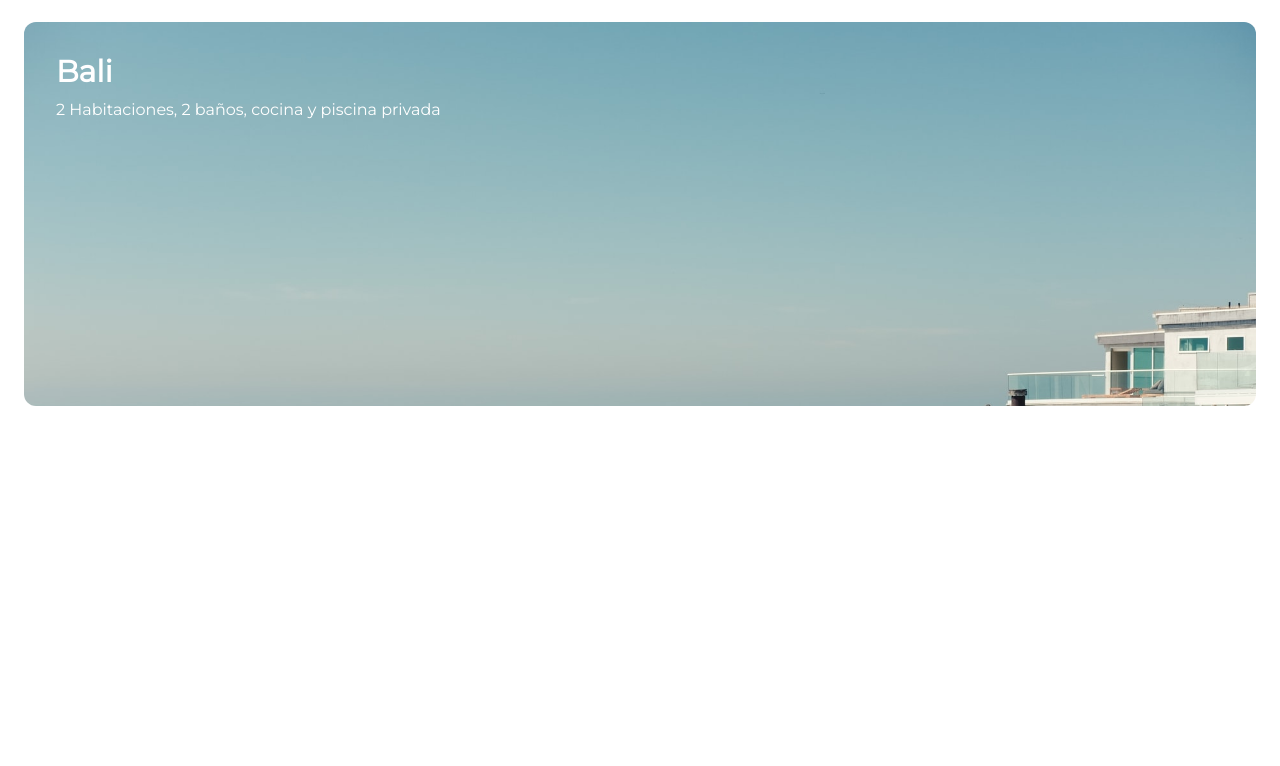
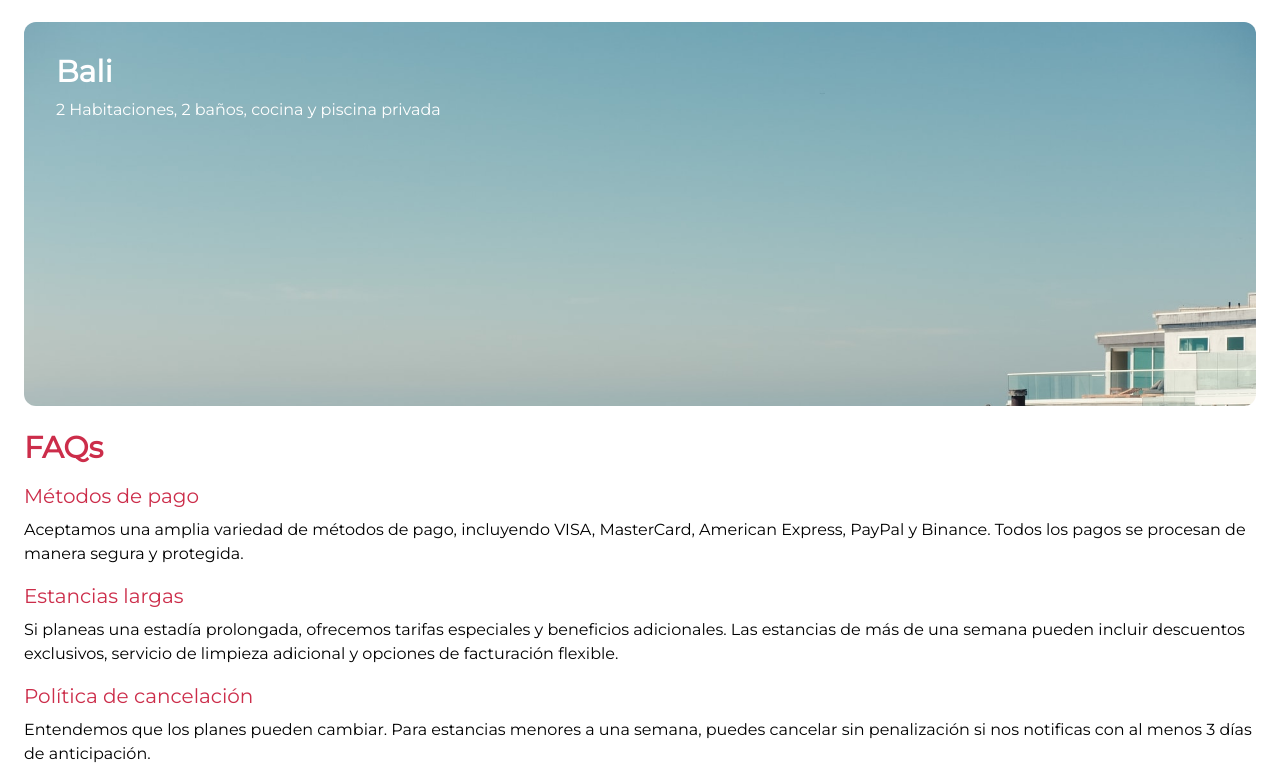
Before and after one commit to albertoBetancourt/horizon-travel, a website: page public/index.html in a window 1280 px wide. Shown: the part 1982-2748 px from the top of the page. Before the commit the page ends 2388 px from the top, so only its background shows below. Drawn offline with Linux system fonts and the light colour scheme.

Commit message:
se agrega sección de FAQs

```diff
--- a/public/index.html
+++ b/public/index.html
@@ -20,7 +20,7 @@
                     <div class="w-full h-full flex flex-col absolute space-y-96 py-4 items-center">
                         <input class="w-48 outline-none p-3 rounded-full shadow-sm bg-white
                         transition-width duration-500 ease-in-out focus:ring-2 focus:w-11/12"
-                        placeholder="San Francisco" type="search">
+                            placeholder="San Francisco" type="search">
                         <button class="w-36 py-1 px-2 rounded-full text-lg font-semibold text-primary bg-white shadow-sm
                         transition-transform transition-colors duration-500 ease-in-out
                         hover:bg-primary hover:text-white hover:-translate-y-1 hover:scale-110">
@@ -34,7 +34,8 @@
             </div>
             <div class="p-6" id="recomendados">
                 <div class="text-3xl font-semibold text-primary">Recomendados</div>
-                <div class="w-auto h-72 items-center mt-6 overflow-x-auto overscroll-x-contain flex space-x-6 overflow-y-hidden">
+                <div
+                    class="w-auto h-72 items-center mt-6 overflow-x-auto overscroll-x-contain flex space-x-6 overflow-y-hidden">
                     <div class="Card">
                         <div class="Card--cover bg-(image:--background-norway)"></div>
                         <div class="Card--info bg-secondary">
@@ -72,7 +73,7 @@
                     </div>
                 </div>
             </div>
-            <div class="px-6 h-full w-full" id="rentas_destacadas">
+            <div class="px-6 h-auto w-full" id="rentas_destacadas">
                 <p class="text-3xl text-primary font-semibold pb-6 mt-6">Rentas destacadas</p>
                 <div class="w-full h-auto flex flex-col space-y-6 items-center justify-center">
                     <div class="w-full h-96 bg-(image:--background-chicago) bg-cover rounded-xl">
@@ -85,7 +86,8 @@
                     </div>
                     <div class="w-full h-96 bg-(image:--background-miami) bg-cover rounded-xl">
                         <p class="card-title">Miami</p>
-                        <p class="text-md pl-8 text-white mr-24">3 Habitaciones, 2 baños, cocina y una increible vista al mar</p>
+                        <p class="text-md pl-8 text-white mr-24">3 Habitaciones, 2 baños, cocina y una increible vista
+                            al mar</p>
                     </div>
                     <div class="w-full h-96 bg-(image:--background-miami) bg-cover rounded-xl">
                         <p class="card-title">Bali</p>
@@ -93,6 +95,38 @@
                     </div>
                 </div>
             </div>
+            <div class="w-full h-auto" id="faqs">
+                <div class="w-full h-auto px-6 flex flex-col space-y-4">
+                    <p class="text-3xl text-primary font-semibold mt-6">FAQs</p>
+
+                    <div>
+                        <p class="text-xl font-medium text-primary">Métodos de pago</p>
+                        <p class="text-md pt-2">
+                            Aceptamos una amplia variedad de métodos de pago, incluyendo VISA, MasterCard, American
+                            Express, PayPal y Binance.
+                            Todos los pagos se procesan de manera segura y protegida.
+                        </p>
+                    </div>
+
+                    <div>
+                        <p class="text-xl font-medium text-primary">Estancias largas</p>
+                        <p class="text-md pt-2">
+                            Si planeas una estadía prolongada, ofrecemos tarifas especiales y beneficios adicionales.
+                            Las estancias de más de
+                            una semana pueden incluir descuentos exclusivos, servicio de limpieza adicional y opciones
+                            de facturación flexible.
+                        </p>
+                    </div>
+
+                    <div>
+                        <p class="text-xl font-medium text-primary">Política de cancelación</p>
+                        <p class="text-md pt-2">
+                            Entendemos que los planes pueden cambiar. Para estancias menores a una semana, puedes cancelar sin penalización si nos notificas con al menos 3 días de anticipación.
+                        </p>
+                    </div>
+                </div>
+            </div>
+
         </section>
     </main>
     <footer></footer>
```
Also changed, not shown: public/css/tailwind.css.
